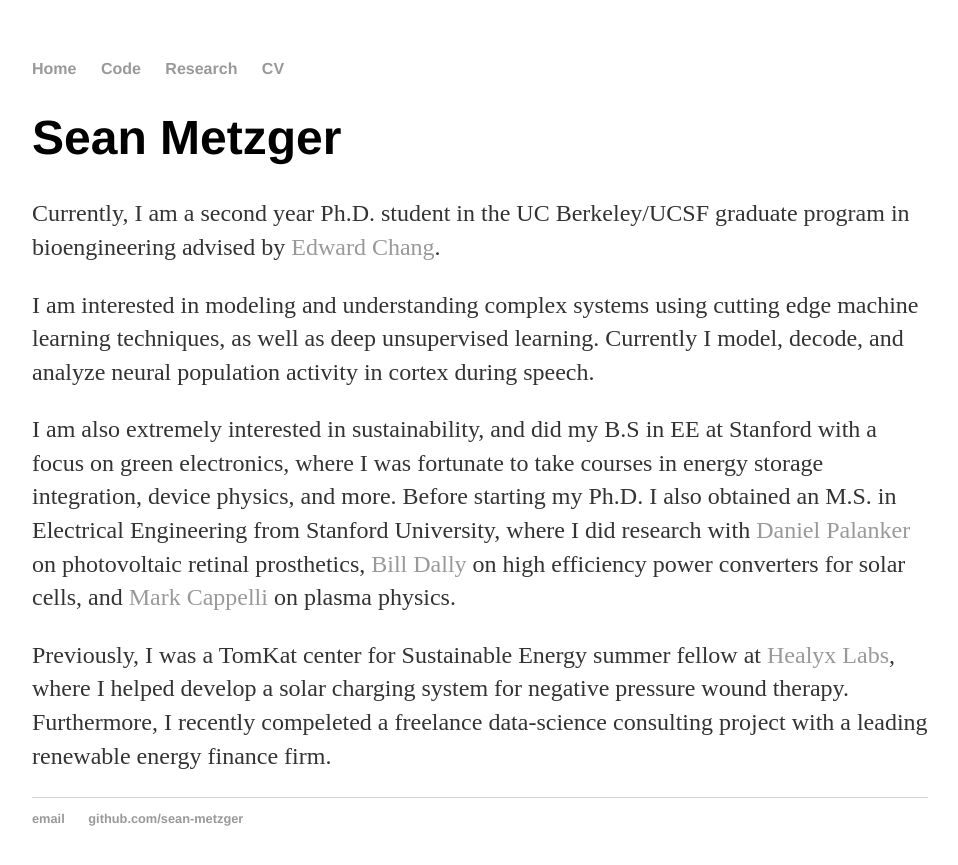
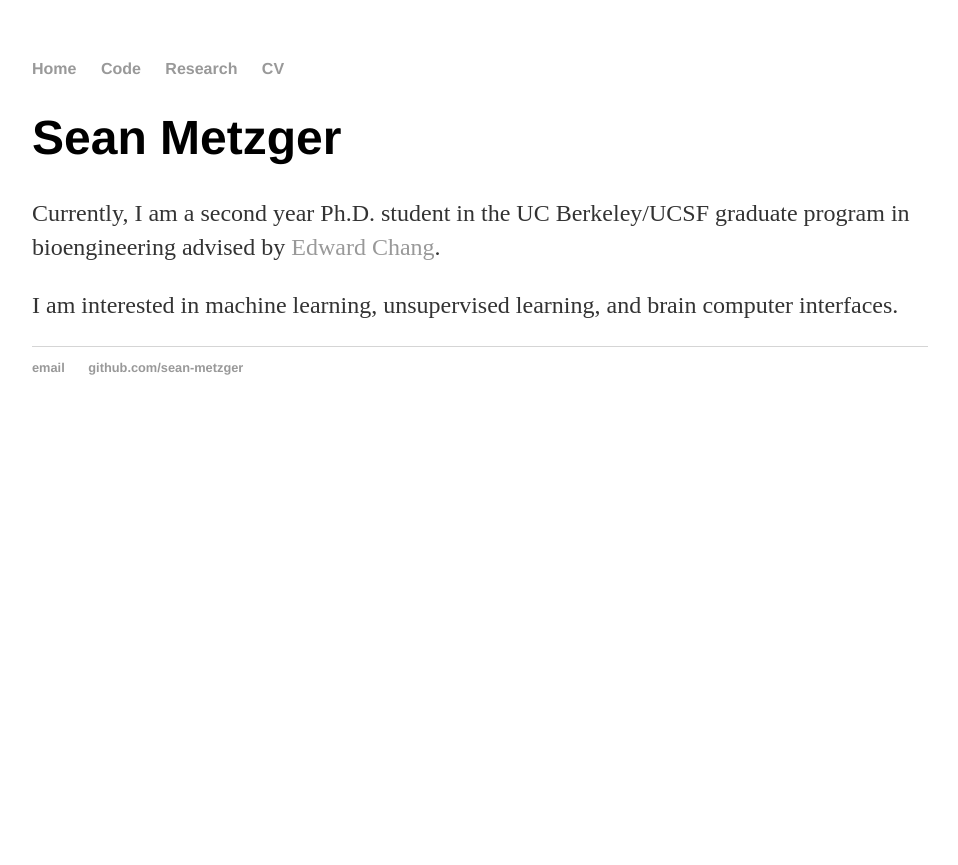
Before and after one commit to sean-metzger/sean-metzger.github.io, a Jekyll site: the page built from index.html, in a window 1280 px wide. Shown: the top 865 px of the page, without its empty margins (160-1118 px from the left). Built offline with Jekyll 4.4.1, drawn with Linux system fonts in a browser that asks for light colours.

Commit message:
Update index.html

```diff
--- a/index.html
+++ b/index.html
@@ -6,10 +6,8 @@ title: Sean Metzger
 <div class="blurb">
 	<h1>Sean Metzger</h1>
 		<p>Currently, I am a second year Ph.D. student in the UC Berkeley/UCSF graduate program in bioengineering advised by <a href="http://changlab.ucsf.edu/">Edward Chang</a>.</p>
-		<p>I am interested in modeling and understanding complex systems using cutting edge machine learning techniques, as well as deep unsupervised learning. Currently I model, decode, and analyze neural population activity in cortex during speech. </p>
+		<p>I am interested in machine learning, unsupervised learning, and brain computer interfaces. </p>
 
-		<p>I am also extremely interested in sustainability, and did my B.S in EE at Stanford with a focus on green electronics, where I was fortunate to take courses in energy storage integration, device physics, and more.
-			Before starting my Ph.D. I also obtained an M.S. in Electrical Engineering from Stanford University, where I did research with <a href="https://web.stanford.edu/~palanker/lab/">Daniel Palanker</a> on photovoltaic retinal prosthetics, <a href="https://profiles.stanford.edu/william-dally">Bill Dally</a> on high efficiency power converters for solar cells, and <a href="https://profiles.stanford.edu/mark-cappelli">Mark Cappelli</a> on plasma physics.</p>
-		<p>Previously, I was a TomKat center for Sustainable Energy summer fellow at <a href="https://www.healyxlabs.com/">Healyx Labs</a>, where I helped develop a solar charging system for negative pressure wound therapy. Furthermore, I recently compeleted a freelance data-science consulting project with a leading renewable energy finance firm.</p>
+
 
 </div><!-- /.blurb -->
```
